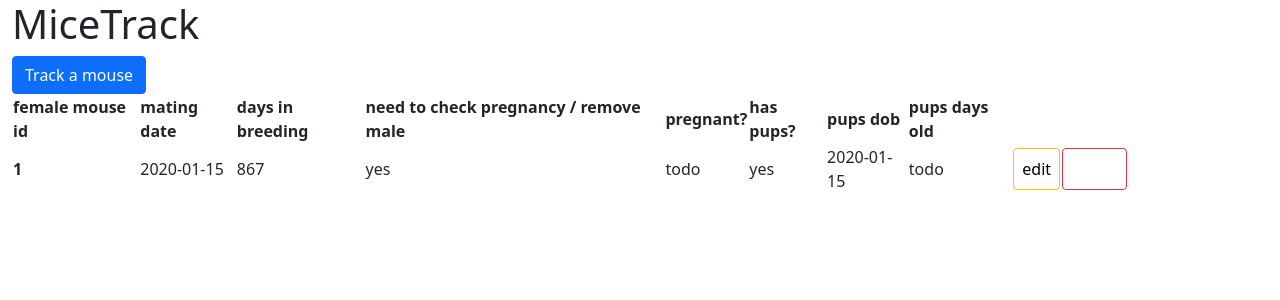
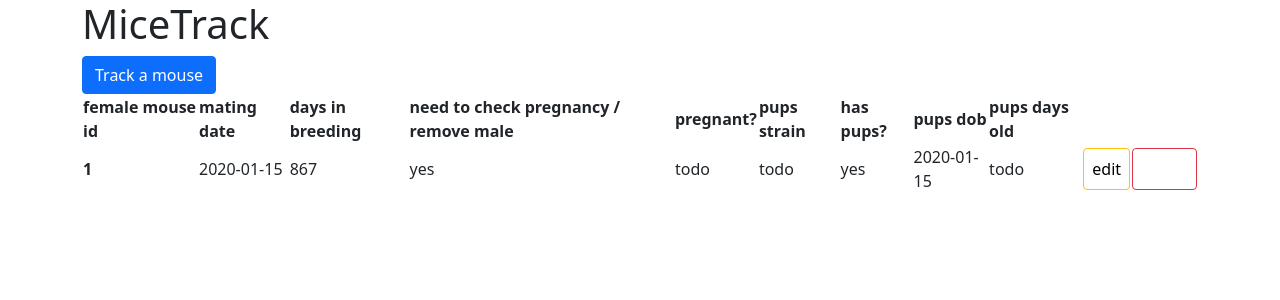
Before and after one commit to akaomy/miceTrack, a Flask app: page / in a window 1280 px wide. Shown: the top 300 px of the page. Run offline with Flask 2, Linux system fonts and the light colour scheme; tables that the repository leaves empty hold one stand-in row (values such as "Sample post"); some libraries are stand-ins or nearby versions.

Commit message:
connect custom css to th eproject

```diff
--- a/static/app.jsx
+++ b/static/app.jsx
@@ -1,3 +1,4 @@
+
 function App() {
 
     const [status, setStatus] = React.useState(null)
@@ -244,6 +245,7 @@ function App() {
                     <th scope="col">days in breeding</th>
                     <th scope="col">need to check pregnancy / remove male</th>
                     <th scope="col">pregnant?</th>
+                    <th scope="col">pups strain</th>
                     <th scope="col">has pups?</th>
                     <th scope="col">pups dob</th>
                     <th scope="col">pups days old</th>
@@ -258,6 +260,8 @@ function App() {
                         <td>{needToCheckIfPregnant(mouse['mating_date'])}</td>
                         {/* if (has pups or need to check preg) ? 'no' : 'yes' */}
                         <td>{'todo'}</td>
+                        <td>{'todo'}</td>
+
                         <td>{checkIfHasPups(mouse['has_pups'])}</td>
                         <td>{formatDate(mouse['pups_dob'])}</td>
                         <td>{'todo'}</td>
--- a/templates/custom.css
+++ /dev/null
@@ -1,9 +0,0 @@
-.container {
-  position: absolute;
-}
-
-.custom-modal {
-  width: 90%;
-  margin: 0 auto;
-  position: relative;
-}
--- a/templates/homepage.html
+++ b/templates/homepage.html
@@ -13,7 +13,7 @@
         <!-- Load Bootstrap -->
         <link href="https://cdn.jsdelivr.net/npm/bootstrap@5.0.1/dist/css/bootstrap.min.css" rel="stylesheet" integrity="sha384-+0n0xVW2eSR5OomGNYDnhzAbDsOXxcvSN1TPprVMTNDbiYZCxYbOOl7+AMvyTG2x" crossorigin="anonymous">
         <!-- Load custome stylesheet -->
-        <link rel="stylesheet" href="./custom.css">
+        <link rel="stylesheet" href="static/custom.css">
       </head>
     <body>
       <!-- custom css doesn't work -->
```
Also changed, not shown: static/custom.css (added). Lines whose indentation alone changed are shown as unchanged.
